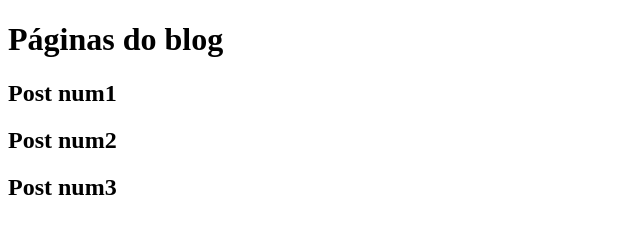
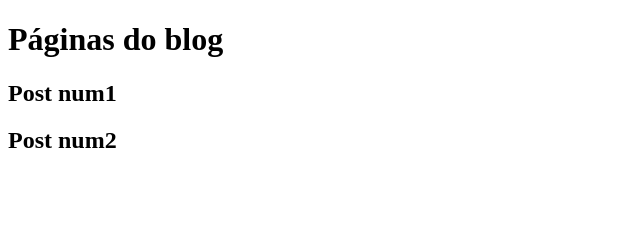
Before and after one commit to ElCopei/aulagithub, a plain HTML site: page blog.html in a window 1280 px wide. Shown: the whole page, without its empty margins (0-640 px from the left). Drawn offline with Linux system fonts and the light colour scheme.

Commit message:
Update blog.html

```diff
--- a/blog.html
+++ b/blog.html
@@ -9,6 +9,5 @@
     <h1>Páginas do blog</h1>
    <h2>Post num1</h2>
    <h2>Post num2</h2>
-   <h2>Post num3</h2>
 </body>
 </html>
```
